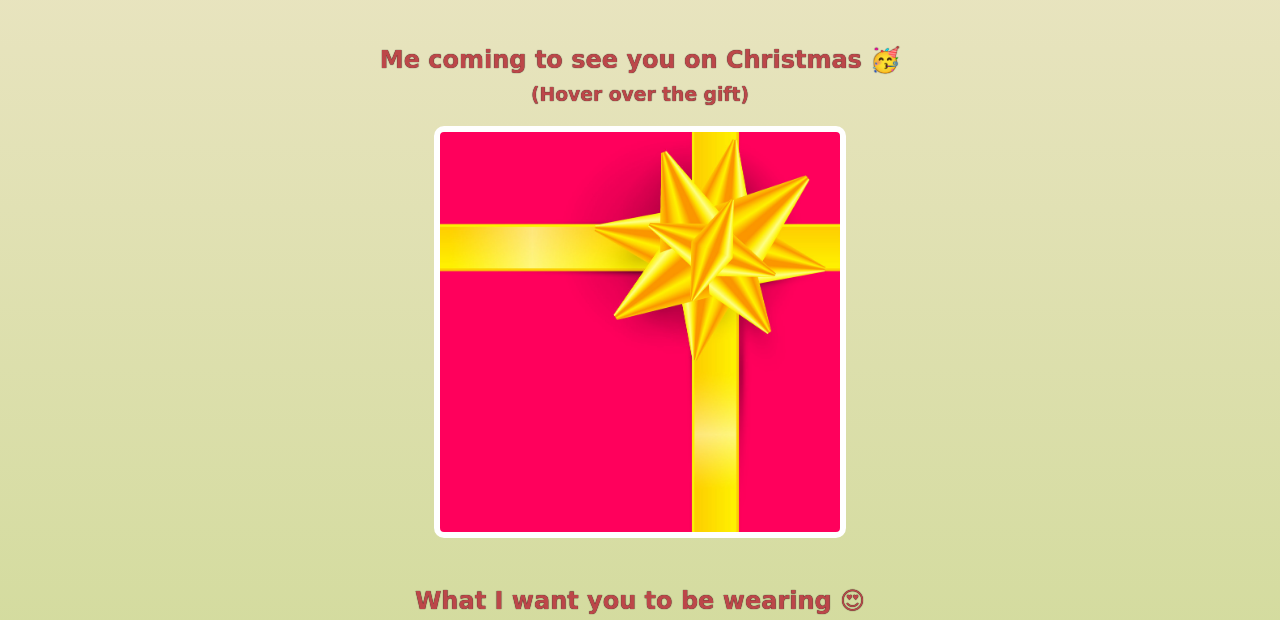
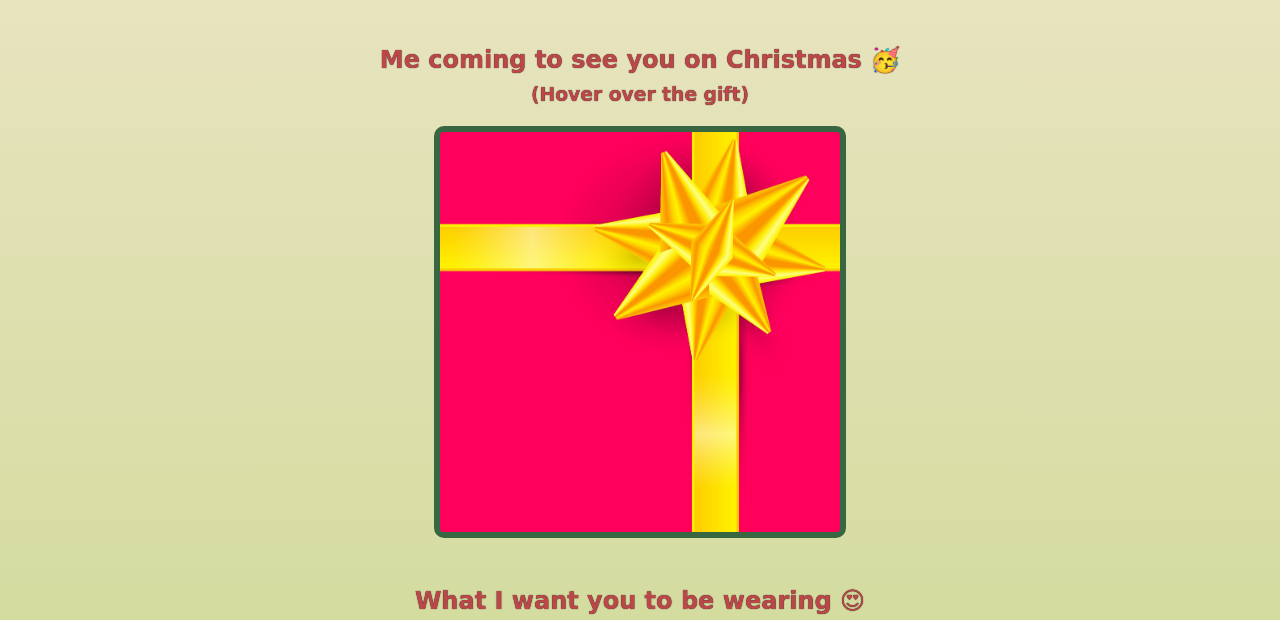
Before and after one commit to jennifer-patrick/merry-christmas-sam, a website built with Vite: page index.html in a window 1280 px wide. Shown: the part 332-952 px from the top of the page. Built offline with nearby package versions, Linux system fonts and the light colour scheme; a web font is replaced by a local one.

Commit message:
Update styles.css

```diff
--- a/styles.css
+++ b/styles.css
@@ -58,7 +58,7 @@ h1, h2, h3, h4, p {
     margin: 20px auto;
     max-width: 400px;
     height: 400px;
-    border: 6px solid white;
+    border: 6px solid #386641;
     border-radius: 10px;
     background-image: url("images/gift-cover.jpg");
     background-size: 400px auto;
```
